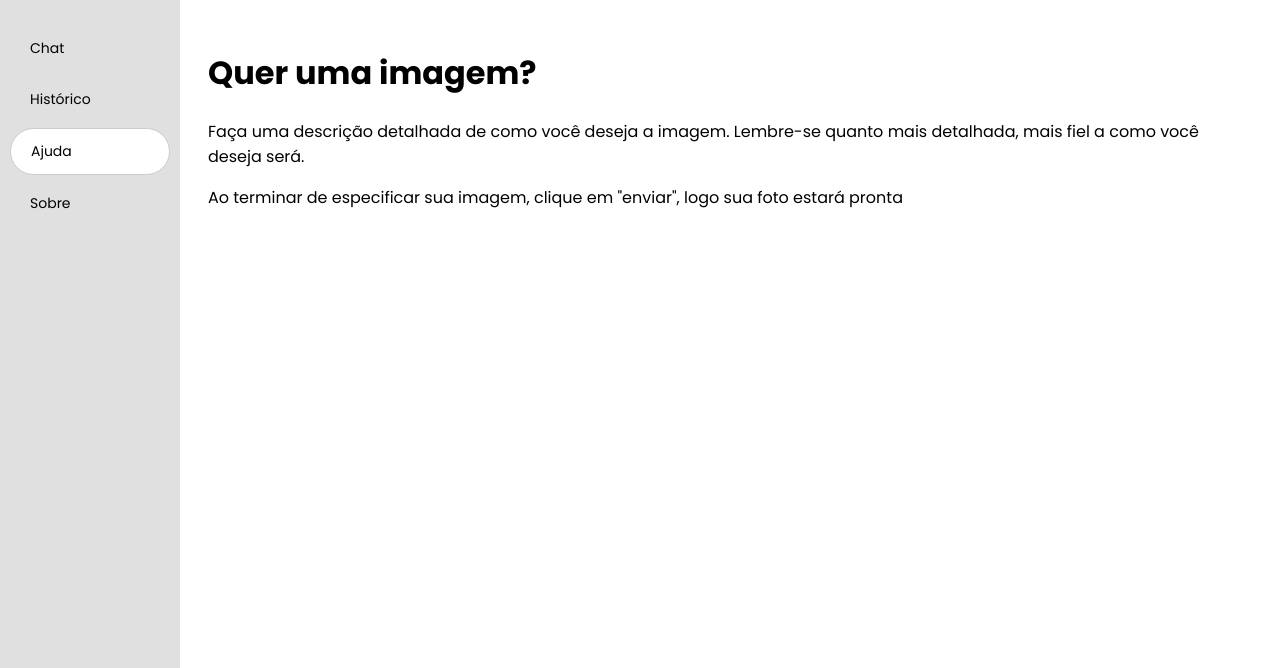
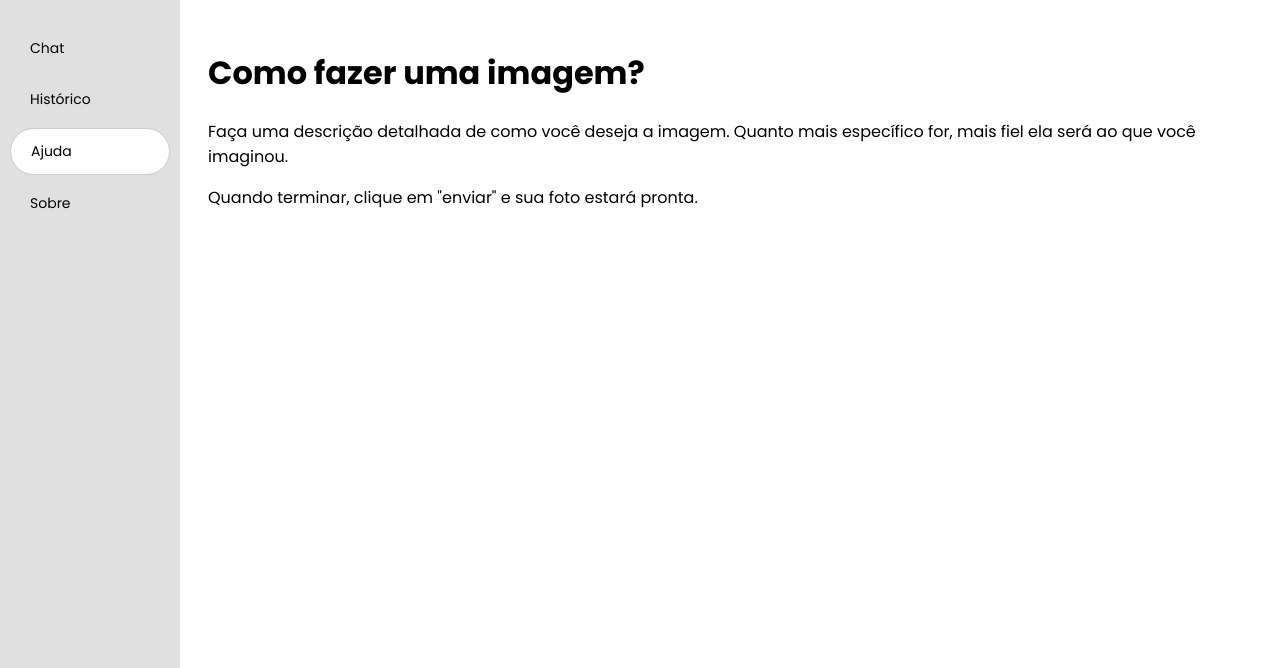
Before and after one commit to mariaseveriano/PI-GeracaoImagem, a website: page public/pages/ajuda/ajuda.html in a window 1280 px wide. Shown: the top 668 px of the page. Drawn offline with nearby package versions, Linux system fonts and the light colour scheme.

Commit message:
Corrindo texto e fundo de tela

```diff
--- a/public/pages/ajuda/ajuda.html
+++ b/public/pages/ajuda/ajuda.html
@@ -23,9 +23,9 @@
     <img src="../../imagens/logo-black.png" class="logo-inferior-esquerda">
 
     <div class="main-content">
-        <h1>Quer uma imagem?</h1>
-        <p>Faça uma descrição detalhada de como você deseja a imagem. Lembre-se quanto mais detalhada, mais fiel a como você deseja será.</p>
-        <p>Ao terminar de especificar sua imagem, clique em "enviar", logo sua foto estará pronta</p>
+        <h1>Como fazer uma imagem?</h1>
+        <p>Faça uma descrição detalhada de como você deseja a imagem. Quanto mais específico for, mais fiel ela será ao que você imaginou.</p>
+        <p>Quando terminar, clique em "enviar" e sua foto estará pronta.</p>
     </div>
 </body>
 
--- a/public/pages/login/login.css
+++ b/public/pages/login/login.css
@@ -12,7 +12,7 @@ body {
     justify-content: center;
     align-items: center;
     min-height: 100vh;
-    background: url('../../imagens/background-login.jpeg');
+    background: url('../../imagens/fundo-login.png');
     background-position: center;
 }
 
```
Also changed, not shown: public/imagens/fundo-login.png (added), public/imagens/fundo-login2.png (added).
